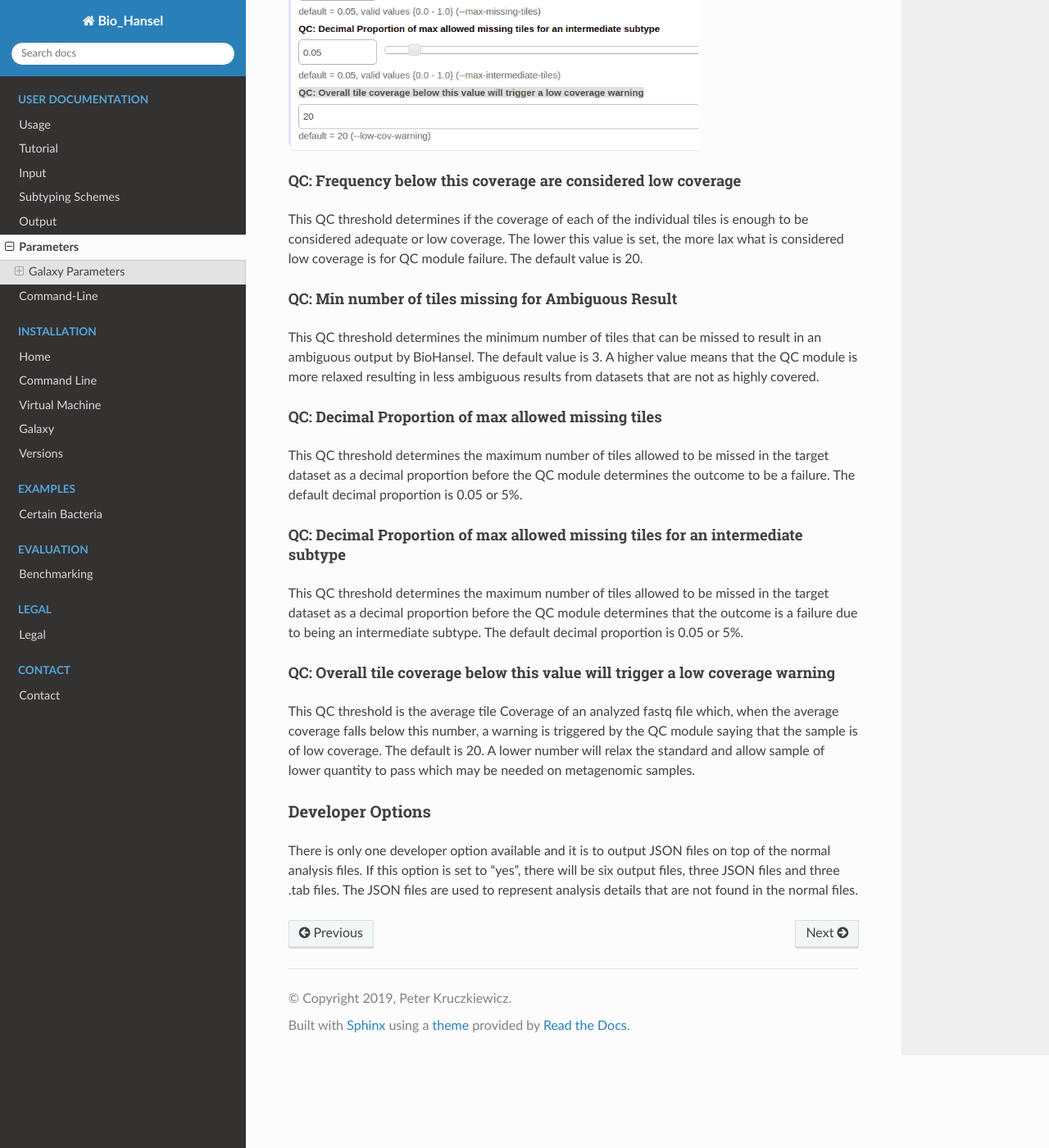
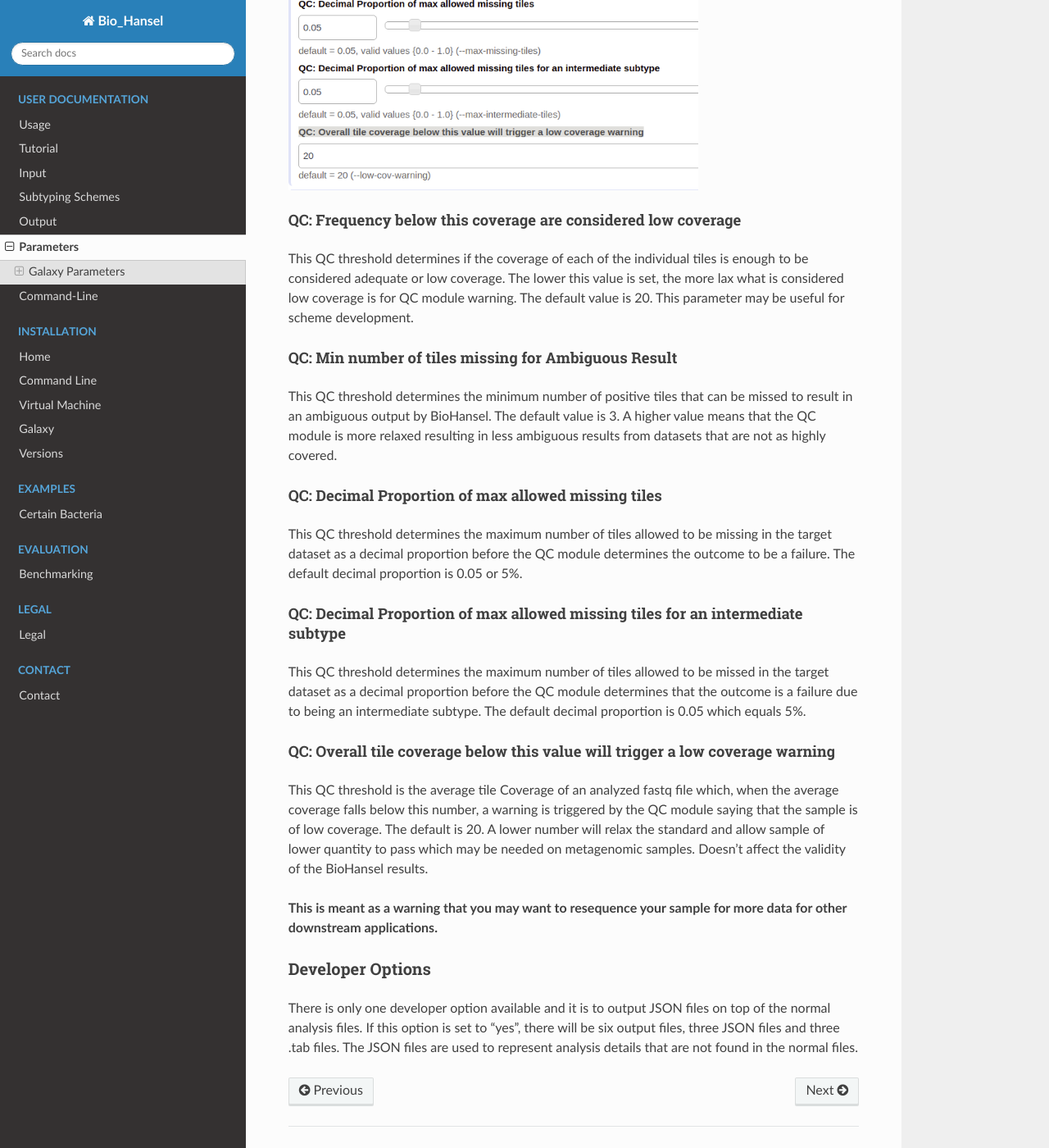
Before and after one commit to phac-nml/biohansel, a Sphinx documentation site: the page built from docs/source/user-docs/parameters.rst, in a window 1280 px wide and 1400 px high, scrolled down 3080 px. Shown: the whole window at 82% size. Built offline with Sphinx 7.4.7 and the Read the Docs theme 2.0.0, drawn with Linux system fonts in a browser that asks for light colours; some of the changed text lies outside the part shown.

```diff
--- a/docs/source/user-docs/Tutorial.rst
+++ b/docs/source/user-docs/Tutorial.rst
@@ -37,9 +37,9 @@ Tutorial
    :alt:  raw tech results
    :width: 600 px
 
-.. |command| image:: https://raw.githubusercontent.com/phac-nml/biohansel/readthedocs/docs/source/user-docs/Screen%20Shot%202018-10-18%20at%203.22.52%20PM.png
+.. |command| image:: usage_statement.png
    :alt: command line commands
-   :width: 600 px
+   :width: 900 px
 
 .. |getdata| image:: get_data.png
    :alt: get data section of Galaxy
--- a/docs/source/user-docs/parameters.rst
+++ b/docs/source/user-docs/parameters.rst
@@ -79,14 +79,14 @@ The parameters found under this column are only needed when running results on r
 Min k-mer frequency/coverage
 """"""""""""""""""""""""""""
 
-The minimum frequency that all of the k-mers of the chosen subtyping scheme should be found in a raw reads Fastq dataset. If a k-mer falls below this coverage, it will output an error.
+The minimum frequency that all of the k-mers of the chosen subtyping scheme should be found in a raw reads Fastq dataset. If a k-mer falls below this coverage, it will not be taken into account in the results.
 
-Changing this parameter will result in what the acceptable coverage of each of these k-mers is before an error is output by BioHansel. Default is 8. **In the current build, you cannot lower this past 8 or it will result in an error**.
+This parameter should be adjusted based on the average genome coverage of the dataset (or estimated average tile coverage output by BioHansel). A good min k-mer coverage would be 10% of your estimated genome/tile coverage.
 
 Max k-mer frequency/coverage
 """"""""""""""""""""""""""""
 
-The maximum frequency that all of the k-mers of the chosen subtyping scheme should be found in a raw reads Fastq dataset. If a k-mer is above this chosen frequency, it will output an error. Default is 1000.
+The maximum frequency that all of the k-mers of the chosen subtyping scheme should be found in a raw reads Fastq dataset. If a k-mer is above this chosen frequency, it will not be taken into account. Default is 1000. Make sure that the Max k-mer frequency is at least 5x more then the average genome coverage of the dataset (or estimated average tile coverage output by BioHansel).
 
 |k-mer_freq|
 
@@ -100,28 +100,32 @@ These parameters are used to run the quality control (QC) module that determines
 QC: Frequency below this coverage are considered low coverage
 """""""""""""""""""""""""""""""""""""""""""""""""""""""""""""
 
-This QC threshold determines if the coverage of each of the individual tiles is enough to be considered adequate or low coverage. The lower this value is set, the more lax what is considered low coverage is for QC module failure. The default value is 20.
+This QC threshold determines if the coverage of each of the individual tiles is enough to be considered adequate or low coverage. The lower this value is set, the more lax what is considered low coverage is for QC module warning. The default value is 20. This parameter may be useful for scheme development.
+
+
 
 QC: Min number of tiles missing for Ambiguous Result
 """"""""""""""""""""""""""""""""""""""""""""""""""""
 
-This QC threshold determines the minimum number of tiles that can be missed to result in an ambiguous output by BioHansel. The default value is 3. A higher value means that the QC module is more relaxed resulting in less ambiguous results from datasets that are not as highly covered.
+This QC threshold determines the minimum number of positive tiles that can be missed to result in an ambiguous output by BioHansel. The default value is 3. A higher value means that the QC module is more relaxed resulting in less ambiguous results from datasets that are not as highly covered.
 
 QC: Decimal Proportion of max allowed missing tiles
 """""""""""""""""""""""""""""""""""""""""""""""""""
 
-This QC threshold determines the maximum number of tiles allowed to be missed in the target dataset as a decimal proportion before the QC module determines the outcome to be a failure. The default decimal proportion is 0.05 or 5%.
+This QC threshold determines the maximum number of tiles allowed to be missing in the target dataset as a decimal proportion before the QC module determines the outcome to be a failure. The default decimal proportion is 0.05 or 5%.
 
 QC: Decimal Proportion of max allowed missing tiles for an intermediate subtype
 """""""""""""""""""""""""""""""""""""""""""""""""""""""""""""""""""""""""""""""
 
-This QC threshold determines the maximum number of tiles allowed to be missed in the target dataset as a decimal proportion before the QC module determines that the outcome is a failure due to being an intermediate subtype. The default decimal proportion is 0.05 or 5%.
+This QC threshold determines the maximum number of tiles allowed to be missed in the target dataset as a decimal proportion before the QC module determines that the outcome is a failure due to being an intermediate subtype. The default decimal proportion is 0.05 which equals 5%.
 
 
 QC: Overall tile coverage below this value will trigger a low coverage warning
 """"""""""""""""""""""""""""""""""""""""""""""""""""""""""""""""""""""""""""""
 
-This QC threshold is the average tile Coverage of an analyzed fastq file which, when the average coverage falls below this number, a warning is triggered by the QC module saying that the sample is of low coverage. The default is 20. A lower number will relax the standard and allow sample of lower quantity to pass which may be needed on metagenomic samples.
+This QC threshold is the average tile Coverage of an analyzed fastq file which, when the average coverage falls below this number, a warning is triggered by the QC module saying that the sample is of low coverage. The default is 20. A lower number will relax the standard and allow sample of lower quantity to pass which may be needed on metagenomic samples. Doesn't affect the validity of the BioHansel results.
+
+**This is meant as a warning that you may want to resequence your sample for more data for other downstream applications.**
 
 Developer Options
 #################
```
Also changed, not shown: docs/source/user-docs/subtyping_schemes.rst (+26 -21 lines), docs/source/user-docs/lineages.png, docs/source/user-docs/proper_subtype.png, docs/source/user-docs/usage_statement.png (added), docs/source/user-docs/wrong_subtype.png (deleted).
